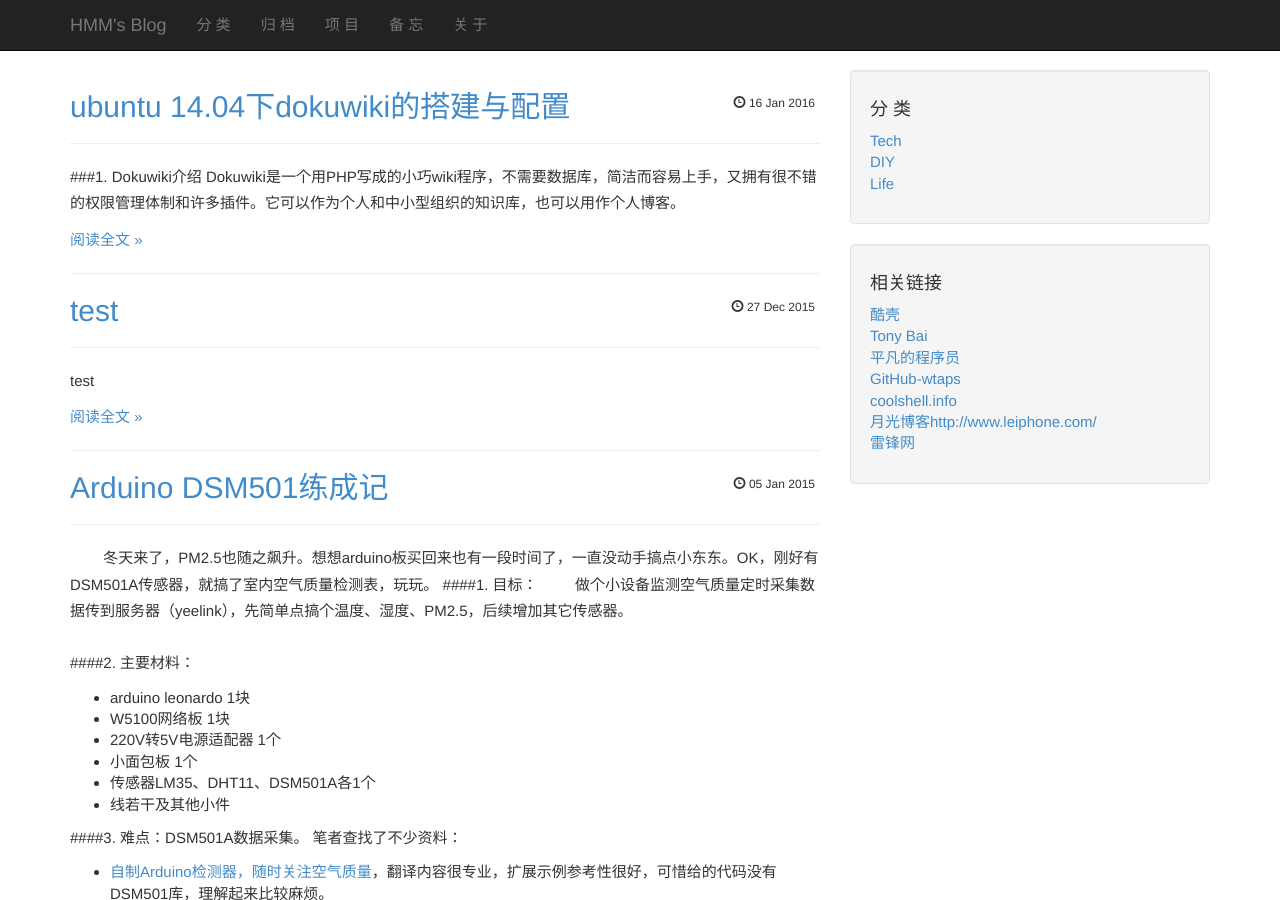
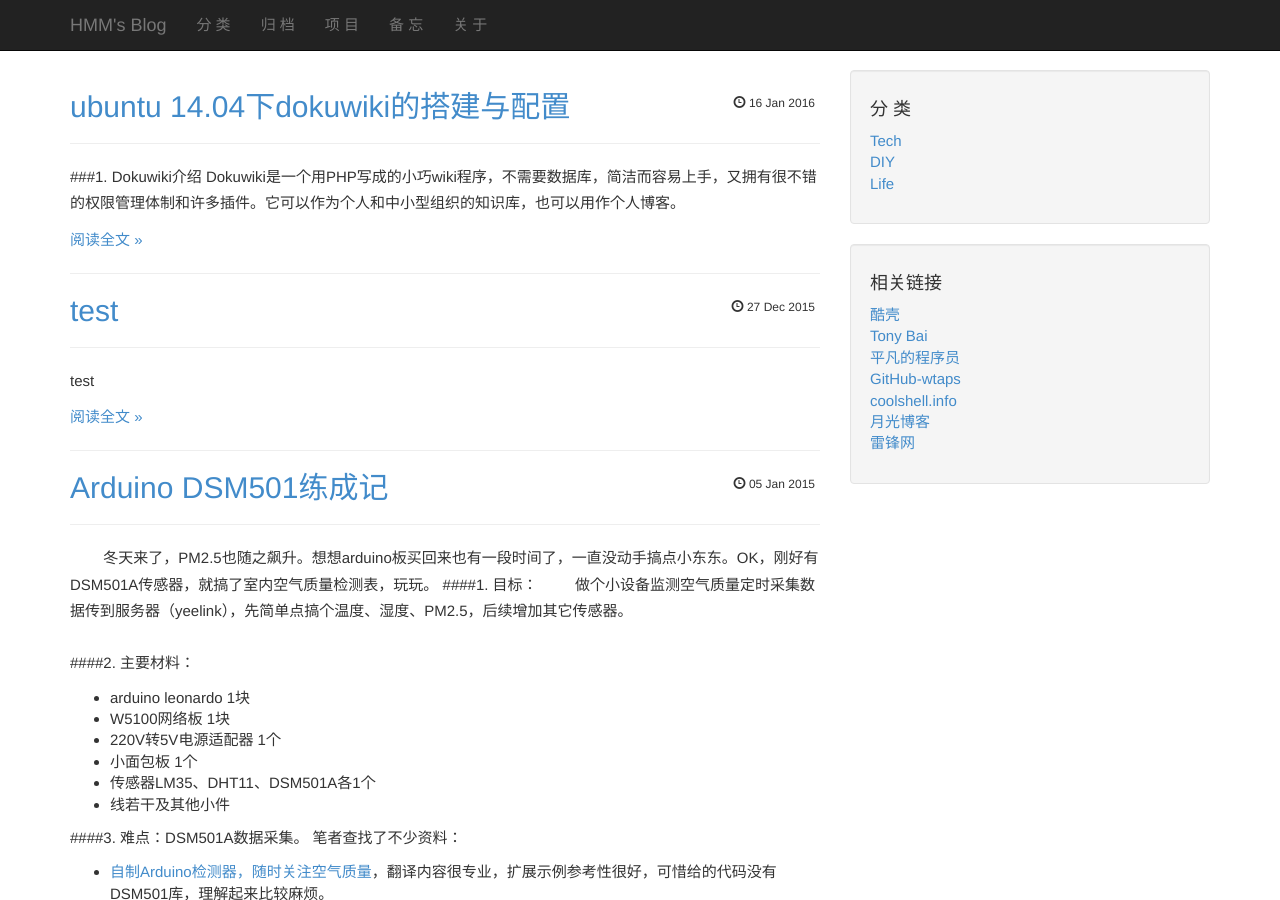
Before and after one commit to richardhmm/blog, a Jekyll site: the page built from index.html, in a window 1280 px wide and 900 px high. Built offline with Jekyll 4.4.1, drawn with Linux system fonts in a browser that asks for light colours; Markdown is read by kramdown in place of the engine named in the settings; the list of posts is cut into pages by our own code; some of the changed lines change nothing that is shown.

Commit message:
del www.leiphone.com

```diff
--- a/_includes/links.html
+++ b/_includes/links.html
@@ -26,7 +26,7 @@
               </li>
               <li>
                 <a href="http://www.williamlong.info/">
-                  月光博客http://www.leiphone.com/
+                  月光博客
                 </a>
               </li>
               <li>
```
